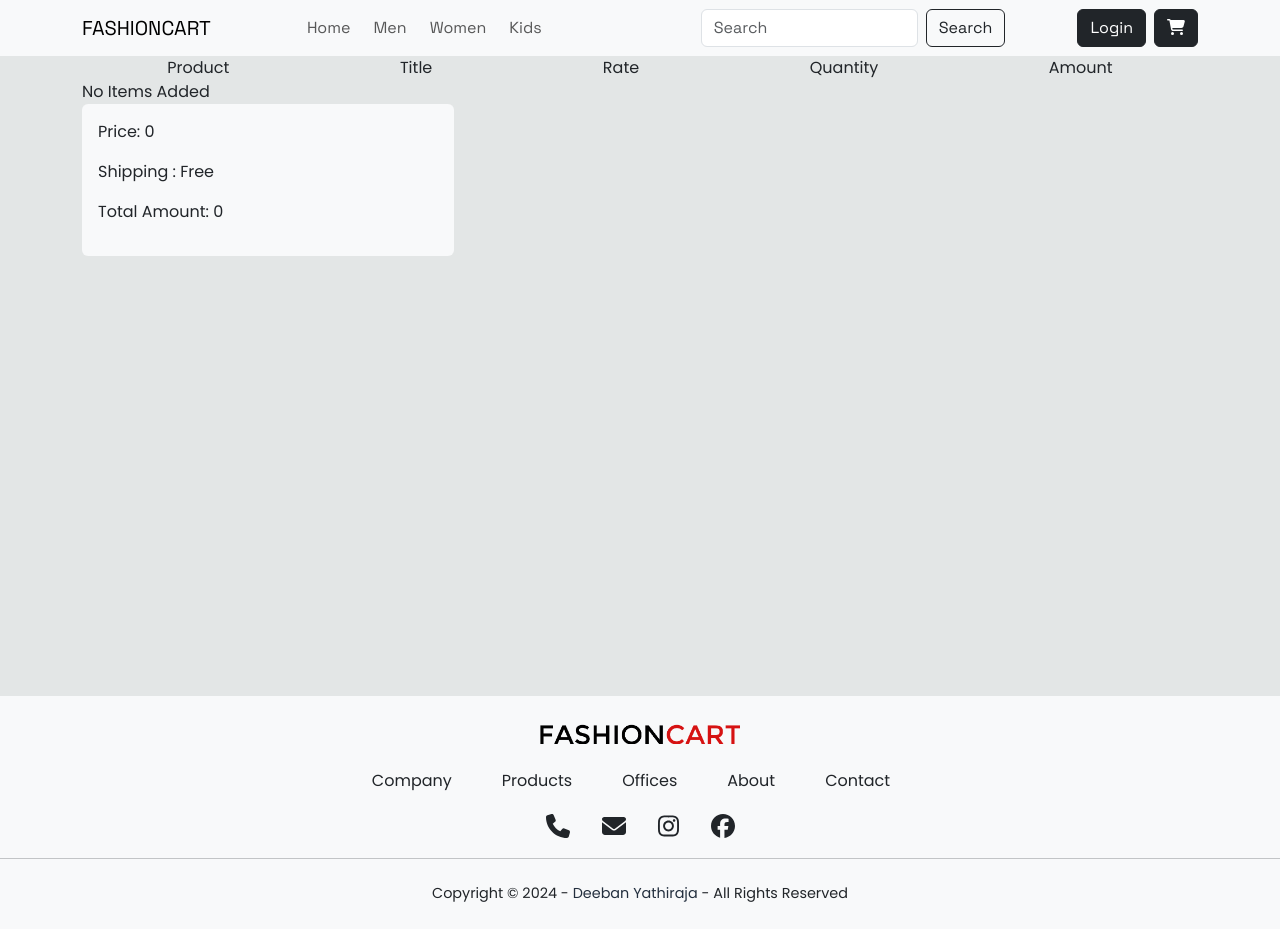
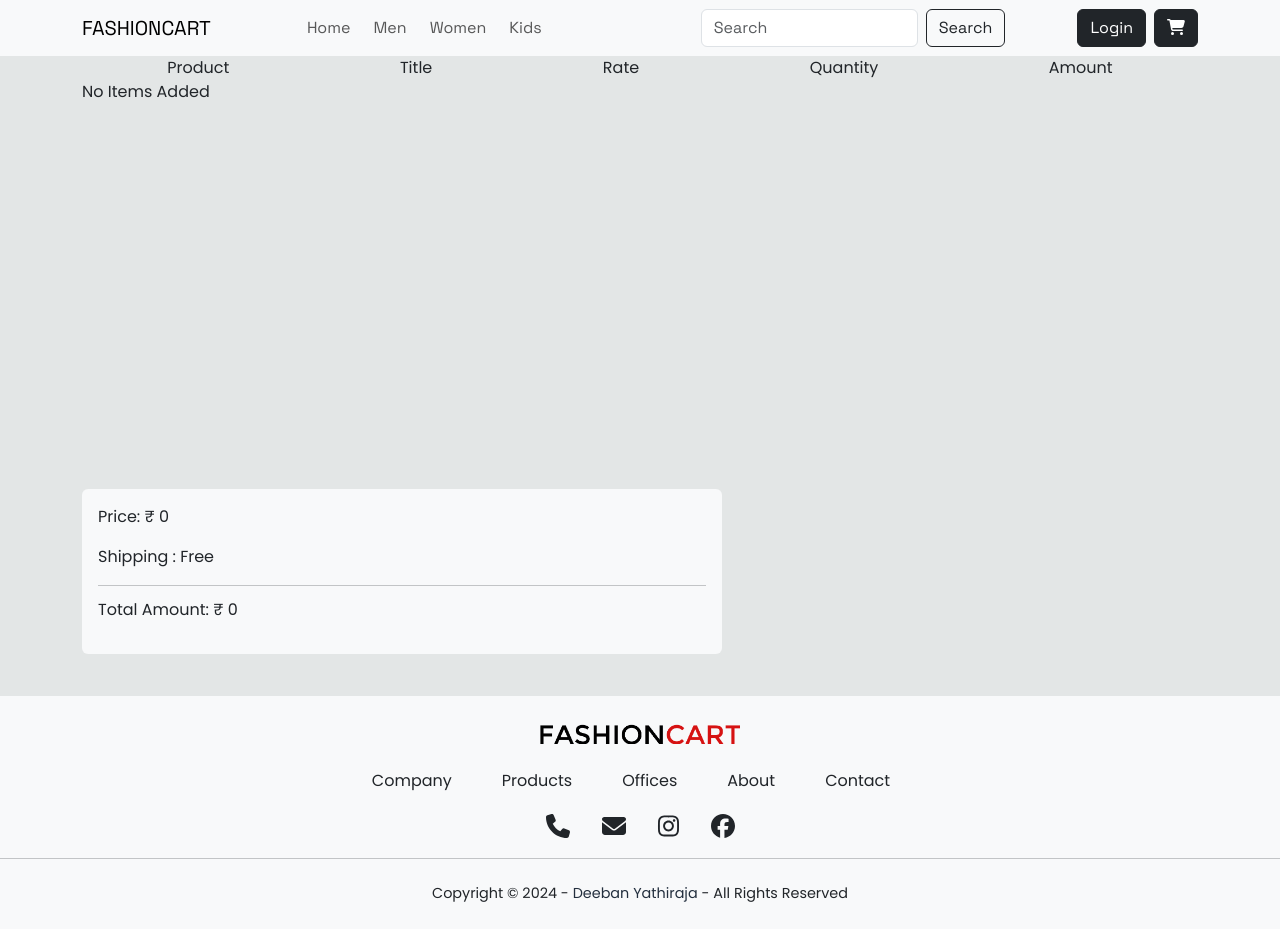
Before and after one commit to deepan-2002/react-ecommerce, a React (Create React App) app: page /cart in a window 1280 px wide. Built offline with nearby package versions, Linux system fonts and the light colour scheme.

Commit message:
Minor Changes in Cart Component

```diff
--- a/src/components/Breadcrumbs/Breadcrumbs.js
+++ b/src/components/Breadcrumbs/Breadcrumbs.js
@@ -1,3 +1,5 @@
+import { faHome} from '@fortawesome/free-solid-svg-icons'
+import { FontAwesomeIcon } from '@fortawesome/react-fontawesome'
 import React from 'react'
 import { Breadcrumb, Container } from 'react-bootstrap'
 
@@ -7,7 +9,9 @@ const Breadcrumbs = (props) => {
     <>
     <Container className='my-3'>
     <Breadcrumb>
-      <Breadcrumb.Item href="/">Home</Breadcrumb.Item>
+      <Breadcrumb.Item href="/">
+        <FontAwesomeIcon icon={faHome}/>
+      </Breadcrumb.Item>
       <Breadcrumb.Item href={`/${product.category}`}>
         {product.category}
       </Breadcrumb.Item>
--- a/src/components/CartItems/CartItems.css
+++ b/src/components/CartItems/CartItems.css
@@ -19,3 +19,8 @@
     display: flex;
     gap: 15px;
 }
+
+.total-cart-container{
+    position: absolute;
+    bottom: 130px;
+}
--- a/src/components/CartItems/CartItems.js
+++ b/src/components/CartItems/CartItems.js
@@ -23,7 +23,7 @@ const CartItems = () => {
                                 <div className='cart-items'>
                                     <img src={e.image} alt={e.name} className='cart-img' />
                                     <p className='cart-title w-25'>{e.name}</p>
-                                    <p className='cart-price'>{e.new_price}</p>
+                                    <p className='cart-price'>₹ {e.new_price}</p>
                                     <ButtonGroup>
                                         <Button variant="dark" onClick={() => removeFromCart(e.id)}>
                                             <FontAwesomeIcon icon={faMinus} />
@@ -35,8 +35,9 @@ const CartItems = () => {
                                             <FontAwesomeIcon icon={faPlus} />
                                         </Button>
                                     </ButtonGroup>
-                                    <p className='item-total'>{e.new_price * cartItems[e.id]}</p>
+                                    <p className='item-total'>₹ {e.new_price * cartItems[e.id]}</p>
                                 </div>
+                                <hr/>
                             </div>
                         );
                     }
@@ -44,10 +45,11 @@ const CartItems = () => {
                 })
             )}
 
-            <div className='bg-light rounded p-3 mb-3 col-4'>
-                <p>Price: {getTotalCartItem()}</p>
+            <div className='total-cart-container bg-light rounded p-3 mb-3 col-6'>
+                <p>Price: ₹ {getTotalCartItem()}</p>
                 <p>Shipping : Free</p>
-                <p>Total Amount: {getTotalCartItem()}</p>
+                <hr/>
+                <p>Total Amount: ₹ {getTotalCartItem()}</p>
             </div>
 
         </>
--- a/src/components/CartItems/CartOffcanvas.css
+++ b/src/components/CartItems/CartOffcanvas.css
@@ -1,7 +1,3 @@
-.offcanvas-body{
-    position: relative;
-}
-
 .offcanvas .cart-items {
     display: flex;
     align-items: center;
@@ -19,7 +15,11 @@
 }
 
 .offcanvas .view-cart{
-    position: absolute;
+    width: 100%;
+    position: fixed;
     bottom: 0;
+}
+
+.offcanvas .view-cart a{
     margin: 0 0 20px 20px;
 }
--- a/src/components/Item/Item.js
+++ b/src/components/Item/Item.js
@@ -15,8 +15,8 @@ const Item = (props) => {
     return (
         <>
             <div className="col-6 col-md-3 g-4">
-                <Link to={`/product/${props.id}`} onClick={() => window.scrollTo(0, 0)}>
-                    <Card className="item-container h-100">
+                <Link to={`/product/${props.id}`}>
+                    <Card className="item-container h-100" onClick={() => window.scrollTo(0, 0)}>
                         <Card.Img variant="top" src={props.image} alt={props.name} />
                         <Card.Body style={{ borderTop: '1px solid #aaa' }}>
                             <Card.Title>{props.name}</Card.Title>
--- a/src/components/Menu/Menu.js
+++ b/src/components/Menu/Menu.js
@@ -43,10 +43,8 @@ function Menu() {
             </Offcanvas.Header>
             <Offcanvas.Body>
               <CartItems />
-              <div>
-                <Link to={'/cart'}>
-                  <button className='view-cart btn btn-dark' onClick={handleClose}>View Cart</button>
-                </Link>
+              <div className="view-cart bg-light">
+                  <a className='btn btn-dark' href="/cart" onClick={handleClose}>View Cart</a>
               </div>
             </Offcanvas.Body>
           </Offcanvas>
```
